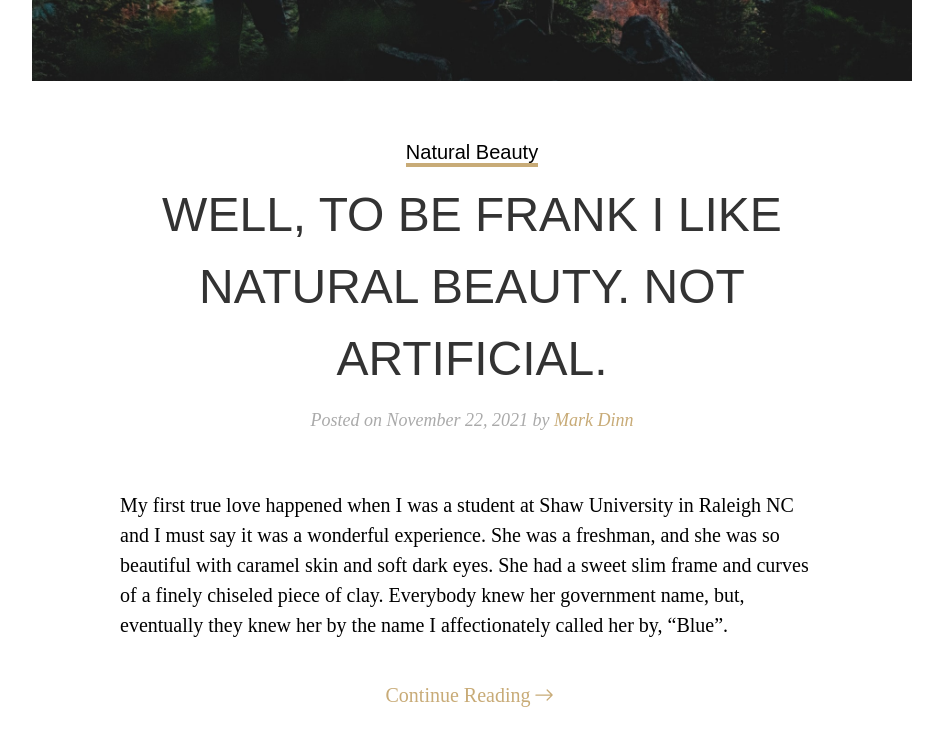
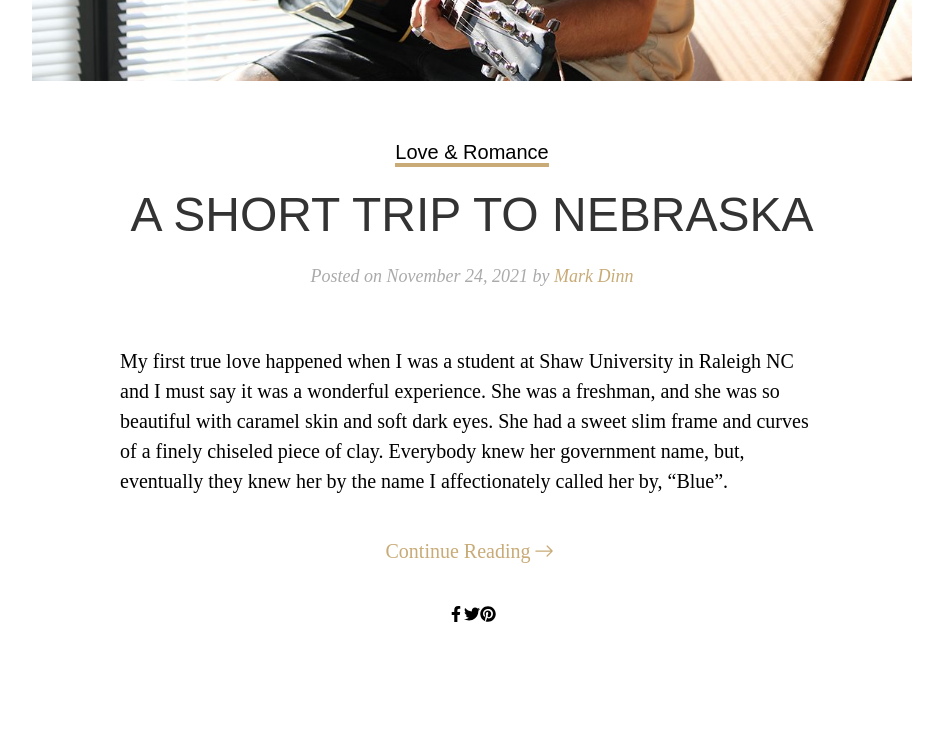
Before and after one commit to statichunt/techfeed-nextjs, a Next.js app: page / in a window 1280 px wide. Shown: the part 2180-2920 px from the top of the page, without its empty margins (168-1111 px from the left). Built offline with nearby package versions, Linux system fonts and the light colour scheme.

Commit message:
faile to change white space in side url

```diff
--- a/component/Post.js
+++ b/component/Post.js
@@ -25,6 +25,9 @@ const Post = ({ value, page }) => {
             router.push('/')
         }
     })
+
+
+
     return (
         <>
             <div className="allPost" >
--- a/pages/[slug]/index.js
+++ b/pages/[slug]/index.js
@@ -73,8 +73,8 @@ const SinglePost = ({
 
 
 
-            className="prose"
-            // {`font-lora text-xl ${styles.content}`}
+            className={`font-lora text-xl ${styles.content}`}
+            //
           ></div>
 
           <div className="my-10">
--- /dev/null
+++ b/posts/find-love.md
@@ -0,0 +1,34 @@
+---
+id : 3
+title : 'Love & Romance'
+heading : 'A SHORT TRIP TO NEBRASKA'
+date: 'November 24, 2021'
+author: 'Mark Dinn'
+image : '/image/02.jpg'
+content : 'My first true love happened when I was a student at Shaw University in Raleigh NC and I must say it was a wonderful experience. She was a freshman, and she was so beautiful with caramel skin and soft dark eyes. She had a sweet slim frame and curves of a finely chiseled piece of clay. Everybody knew her government name, but, eventually they knew her by the name I affectionately called her by, “Blue”.'
+category : 'love'
+---
+
+
+
+My first true love happened when I was a student at Shaw University in Raleigh NC and I must say it was a wonderful experience. She was a freshman, and she was so beautiful with caramel skin and soft dark eyes. She had a sweet slim frame and curves of a finely chiseled piece of clay. Everybody knew her government name, but, eventually they knew her by the name I affectionately called her by, “Blue”.
+
+My first true love happened when I was a student at Shaw University in Raleigh NC and I must say it was a wonderful experience. She was a freshman, and she was so beautiful with caramel skin and soft dark eyes. She had a sweet slim frame and curves of a finely chiseled piece of clay. Everybody knew her government name, but, eventually they knew her by the name I affectionately called her by, “Blue”.
+
+> Nam ut rutrum ex, venenatis sollicitudin urna. Aliquam erat volutpat. Integer eu ipsum sem. Ut bibendum lacus vestibulum maximus suscipit Excepturi repellendus consequatur quibusdam optio expedita.
+ ## Creative Design
+
+Blue and I shared some really wonderful moments and I can’t even write this without smiling as I think about some of the times we spent together.
+
+We would walk through downtown Raleigh holding hands talking and laughing like we were kids. I remember spending my laundry money on a hotel room so that we could have some private time together to share some romance and be intimate.
+
+
+* Nam ut rutrum ex venenatis sollicitudin;
+* Nam ut rutrum ex venenatis sollicitudin;
+* Nam ut rutrum ex venenatis sollicitudin;
+
+Lorem ipsum dolor sit amet consectetur adipisicing elit. Nemo vel ad consectetur ut aperiam. Itaque eligendi natus aperiam? Excepturi repellendus consequatur quibusdam optio expedita praesentium est adipisci dolorem ut eius!
+
+![Markdown Logo](image/travel-photography-career-sahara-morocco-camels-hillary-fox.jpg)
+
+Lorem ipsum dolor sit amet consectetur adipisicing elit. Nemo vel ad consectetur ut aperiam. Itaque eligendi natus aperiam? Excepturi repellendus consequatur quibusdam optio expedita praesentium est adipisci dolorem ut eius!
```
Also changed, not shown: posts/find-love copy.md (renamed from posts/findLove.md), posts/green-forest.md (renamed from posts/greenForest.md), posts/love-art.md (renamed from posts/loveArt.md), posts/nature-photgraphy.md (renamed from posts/naturePhotgraphy.md), posts/ntural-love.md (renamed from posts/nturalLove.md), posts/ocean-eauty.md (renamed from posts/oceanBeauty.md).
